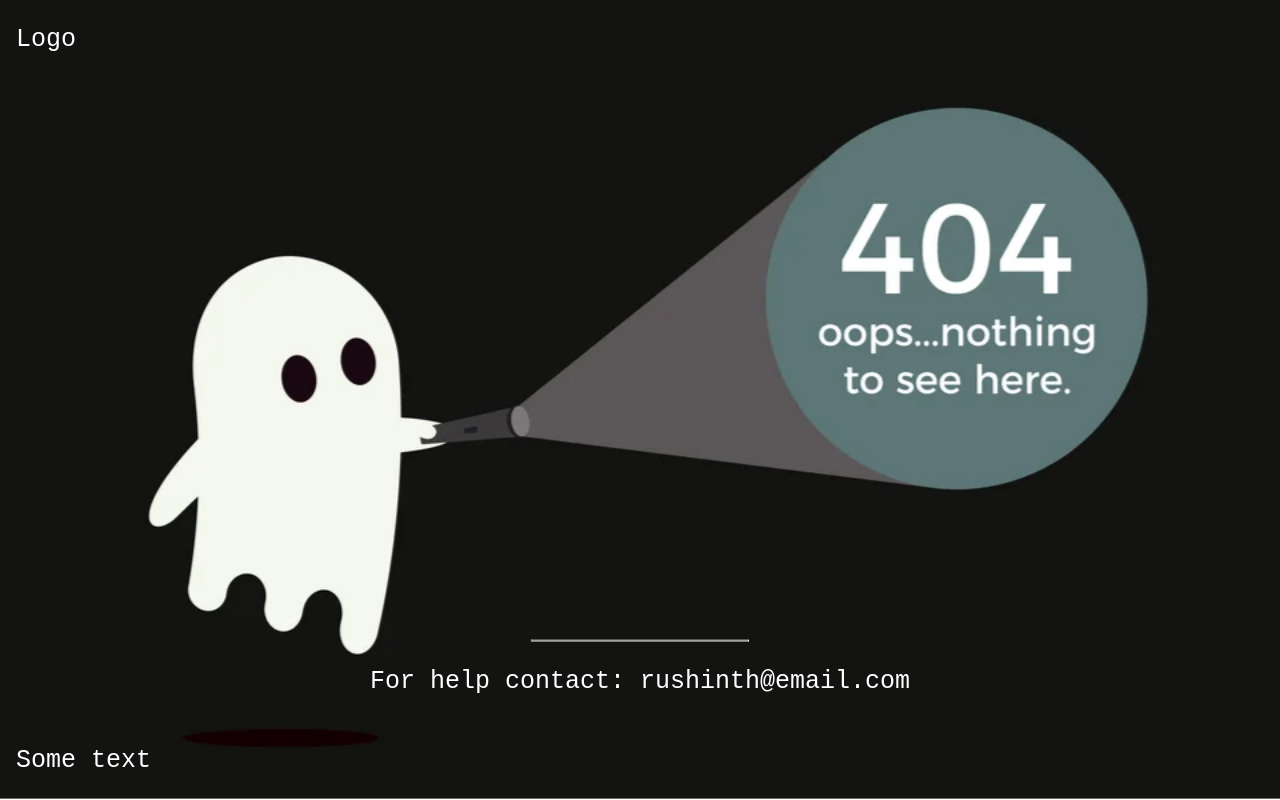
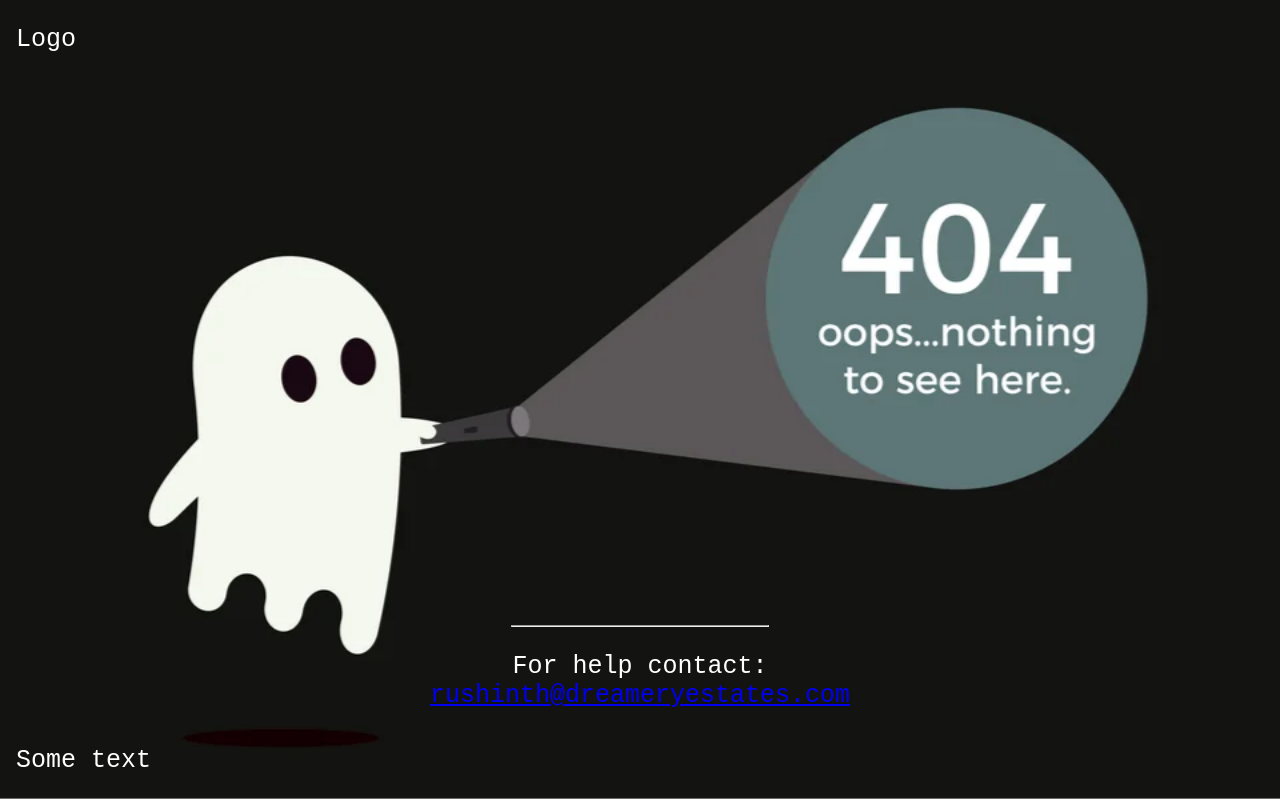
Before and after one commit to RushinthJohn/dreameryestates.com.github.io, a plain HTML site: page 404.html in a window 1280 px wide. Drawn offline with Linux system fonts and the light colour scheme.

Commit message:
Updated email links

```diff
--- a/404.html
+++ b/404.html
@@ -51,7 +51,7 @@ hr {
   <div class="middle">
     <!-- <h1>COMING SOON</h1> -->
     <hr>
-    <p>For help contact: rushinth@email.com</p>
+    <p>For help contact: <a href="mailto: rushinth@dreameryestates.com">rushinth@dreameryestates.com</a></p>
   </div>
   <div class="bottomleft">
     <p>Some text</p>
```
Also changed, not shown: index.html (+1 -1 lines).
